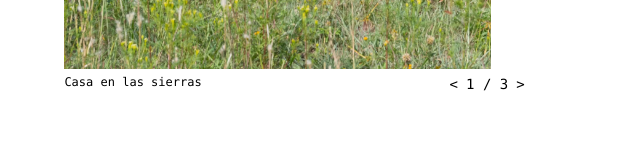
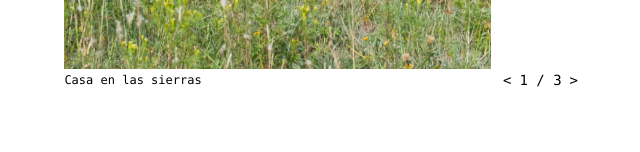
Before and after one commit to lalipognante/portfolio-3164-estudio, a Next.js app: page / in a window 1280 px wide. Shown: the part 762-914 px from the top of the page, without its empty margins (62-702 px from the left). Built offline with nearby package versions, Linux system fonts and the light colour scheme.

Commit message:
Update page.tsx

```diff
--- a/app/page.tsx
+++ b/app/page.tsx
@@ -48,17 +48,15 @@ function Proyecto({
         />
       </div>
 
-      <div className="description-container mt-2 text-sm w-full md:w-1/2 flex flex-row justify-start items-center">
-        <p className="text-xs font-mono text-left w-3/4">{descripcion}</p>
-        <div className="flex justify-start gap-2 mt-1 w-1/4">
-          {imagenes.length > 1 && (
-            <>
-              <button onClick={prev} className="hover:underline">{"<"}</button>
-              <span>{index + 1} / {imagenes.length}</span>
-              <button onClick={next} className="hover:underline">{">"}</button>
-            </>
-          )}
-        </div>
+      <div className="description-container mt-2 text-sm w-full md:w-1/2 flex items-center space-x-4">
+        <p className="text-xs font-mono text-left flex-1">{descripcion}</p>
+        {imagenes.length > 1 && (
+          <div className="flex justify-center gap-2">
+            <button onClick={prev} className="hover:underline">{"<"}</button>
+            <span>{index + 1} / {imagenes.length}</span>
+            <button onClick={next} className="hover:underline">{">"}</button>
+          </div>
+        )}
       </div>
     </div>
   );
```
